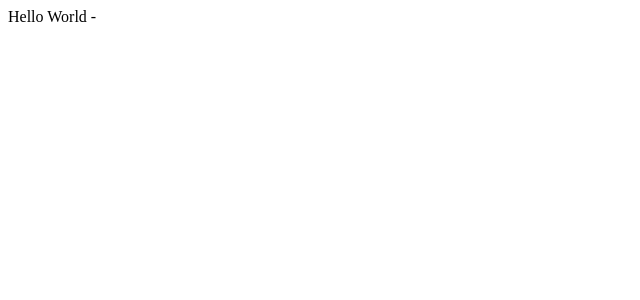
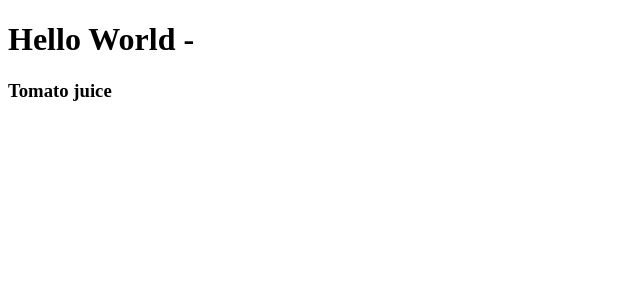
Before and after one commit to zombie3/react_movie_app, a React (Create React App) app: page / in a window 1280 px wide. Shown: the top 300 px of the page, without its empty margins (0-640 px from the left). Built offline with nearby package versions, Linux system fonts and the light colour scheme.

Commit message:
#2.0 create first react component

```diff
--- a/src/App.js
+++ b/src/App.js
@@ -1,7 +1,13 @@
 import React from 'react';
+import Tomato from './Tomato';
 
 function App() {
-  return <div>Hello World -</div>
+  return (
+    <div>
+      <h1>Hello World -</h1>
+      <Tomato />
+    </div>
+  );
 }
 
 export default App;
--- /dev/null
+++ b/src/Tomato.js
@@ -0,0 +1,7 @@
+import React from 'react';
+
+function Tomato() {
+    return <h3>Tomato juice</h3>;
+}
+
+export default Tomato;
--- a/src/index.js
+++ b/src/index.js
@@ -1,5 +1,7 @@
 import React from 'react';
 import ReactDOM from 'react-dom';
 import App from './App';
+import Tomato from './Tomato';
 
+// ReactDOM.render(<App /><Tomato />, document.getElementById('zombie'));
 ReactDOM.render(<App />, document.getElementById('zombie'));
```
Also changed, not shown: 1 other file (tests, documents, lock files or other folders).
